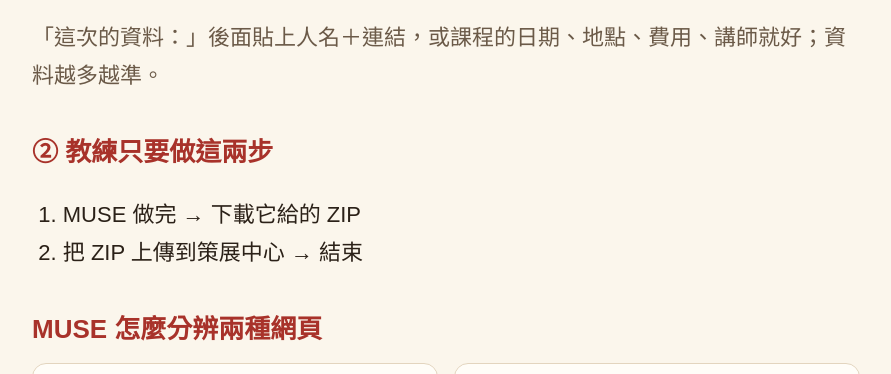
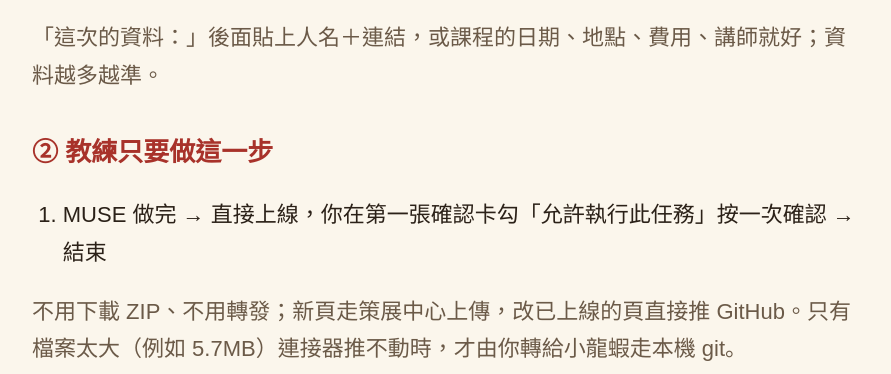
Before and after one commit to Coach1973/tava-to-claude, a plain HTML site: page muse.html in a window 1280 px wide. Shown: the part 627-1001 px from the top of the page, without its empty margins (194-1085 px from the left). Drawn offline with Linux system fonts and the light colour scheme.

Commit message:
muse.html 寫入 11/27 兩條新規則：誠信原則＋直接執行

```diff
--- a/muse.html
+++ b/muse.html
@@ -40,11 +40,11 @@
   </div>
   <p class="sub">「這次的資料：」後面貼上人名＋連結，或課程的日期、地點、費用、講師就好；資料越多越準。</p>
 
-  <h2>② 教練只要做這兩步</h2>
+  <h2>② 教練只要做這一步</h2>
   <ol>
-    <li>MUSE 做完 → 下載它給的 ZIP</li>
-    <li>把 ZIP 上傳到策展中心 → 結束</li>
+    <li>MUSE 做完 → 直接上線，你在第一張確認卡勾「允許執行此任務」按一次確認 → 結束</li>
   </ol>
+  <p class="sub">不用下載 ZIP、不用轉發；新頁走策展中心上傳，改已上線的頁直接推 GitHub。只有檔案太大（例如 5.7MB）連接器推不動時，才由你轉給小龍蝦走本機 git。</p>
 
   <h2>MUSE 怎麼分辨兩種網頁</h2>
   <div class="two">
@@ -62,8 +62,10 @@
     <li>28 招特效庫（<a href="https://event.bymyway.com/curated/rs-demo/" target="_blank" rel="noopener">示範頁</a>）：MUSE 依這個網頁的內容挑最適合的 3～8 招，沒有用處的不硬放；⑮ 行事曆要有多場活動、⑯ 篩選要有可分類的區塊才會用；⑰ AI 客服只在教練明講要時才用；㉑ 中文標題不留孤字每頁都建議用；㉒ 場次過期要有寫日期的場次才用；㉓ 翻牌計數器要有真實累計數字才用；㉔ 一鍵問 GPT 要有訪客顧慮才用；㉖ 多語只在教練要求時才用；㉗ 下載按鈕要有可下載的東西才用；㉘ 會動的小圖示只放在真的有「進行中／完成」狀態的地方，不當裝飾亂灑。</li>
     <li>有料才放、不湊數（11/19）：沒有公益足跡、亮眼數字或報導的人，那幾區直接省略；有好的 YouTube、Podcast、論文、文章才補成「代表作品」。照片牆和媒體牆先去掉重複（同一張、同場連拍、同一篇轉載、同一張縮圖），不再要求 50 張；交付時列出省略了哪幾區、照片去重前後各幾張。</li>
     <li>找資料與照片：MUSE 會真的打開公司官網、協會名冊、書店作者頁和 FB／IG 公開頁來讀（不只看搜尋摘要），先試過才能說「找不到」；真的要登入才看得到的，會列成「請教練提供」。</li>
-    <li>改已上線的頁面（11/19）：MUSE 把所有改動做完、最後只送一次寫入，不再改一個字送一次；不問你、不叫你按確認；寫入失敗就交給 Mac 軍師代推，你不會看到。不貼任何金鑰。</li>
+    <li>改已上線的頁面（11/19，11/27 更新）：MUSE 把所有改動做完、最後只送一次寫入，不再改一個字送一次；你只在第一張確認卡勾「允許執行此任務」按一次確認，後面同任務的推自動通過；寫入失敗（例如檔案太大推不動）才交給小龍蝦走本機 git。不貼任何金鑰。</li>
     <li>MUSE 交付時會附「特效使用表」（只列用了哪幾招、放在哪）和「請教練確認的資料」。</li>
+    <li>誠信原則（11/27）：個人品牌頁只寫一句話定論，不寫來源對照／推諉式說明。同一事實各來源說法不一時，頁面只採一個最有公開依據的寫法，差異只寫在給教練的交付回報裡，不上公開頁。待確認、從缺、查無、歡迎提供這類話也不上頁，缺的區塊直接省略、不留痕跡。</li>
+    <li>直接執行（11/27）：該做的事 MUSE 直接做、直接推上線，教練只按一次確認；不叫教練下載 ZIP、再轉給別的 AI 執行。例外只有物理限制：檔案太大連接器推不動，才由教練轉小龍蝦走本機 git。</li>
   </ul>
 
   <footer>
```
